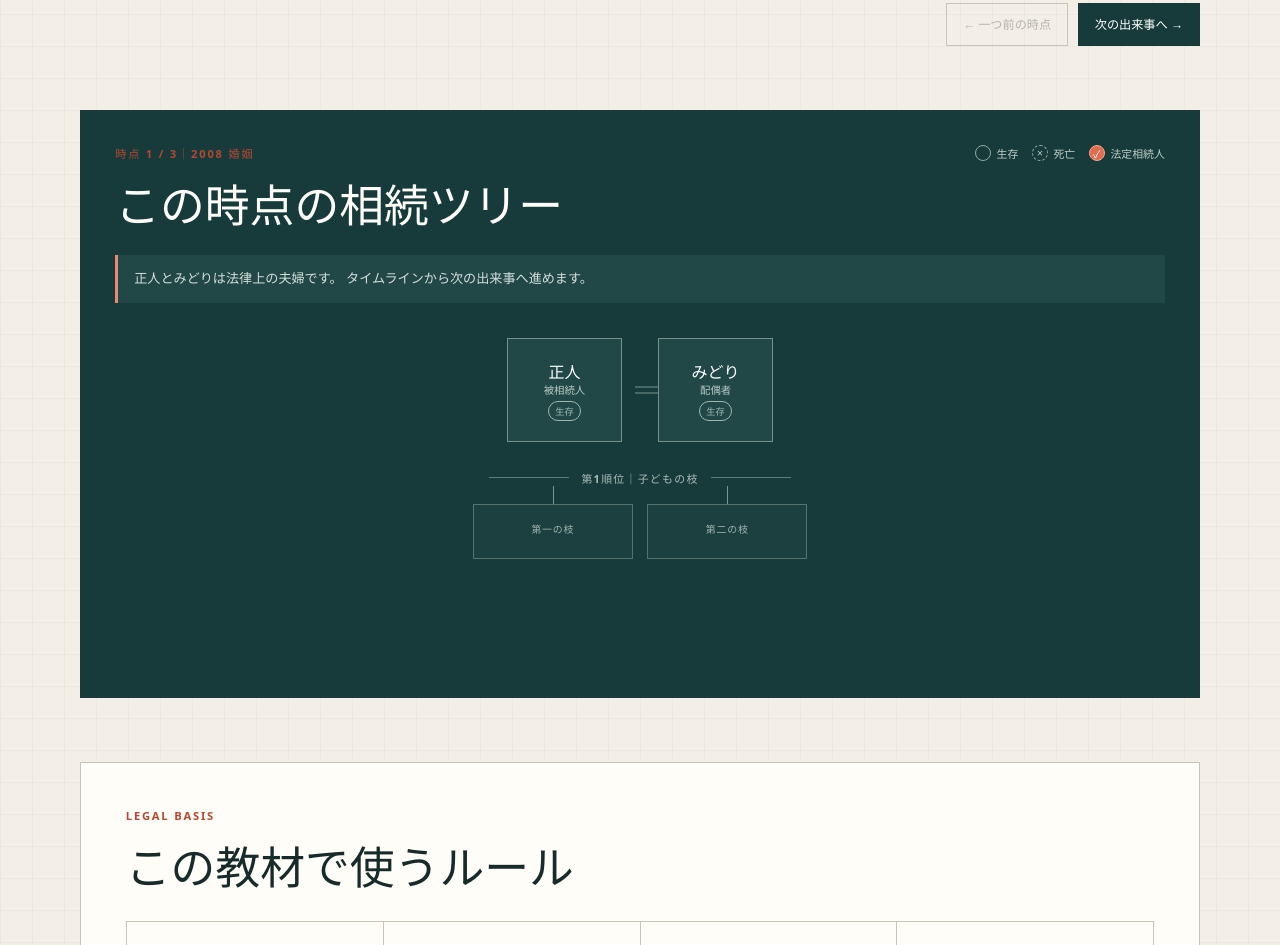
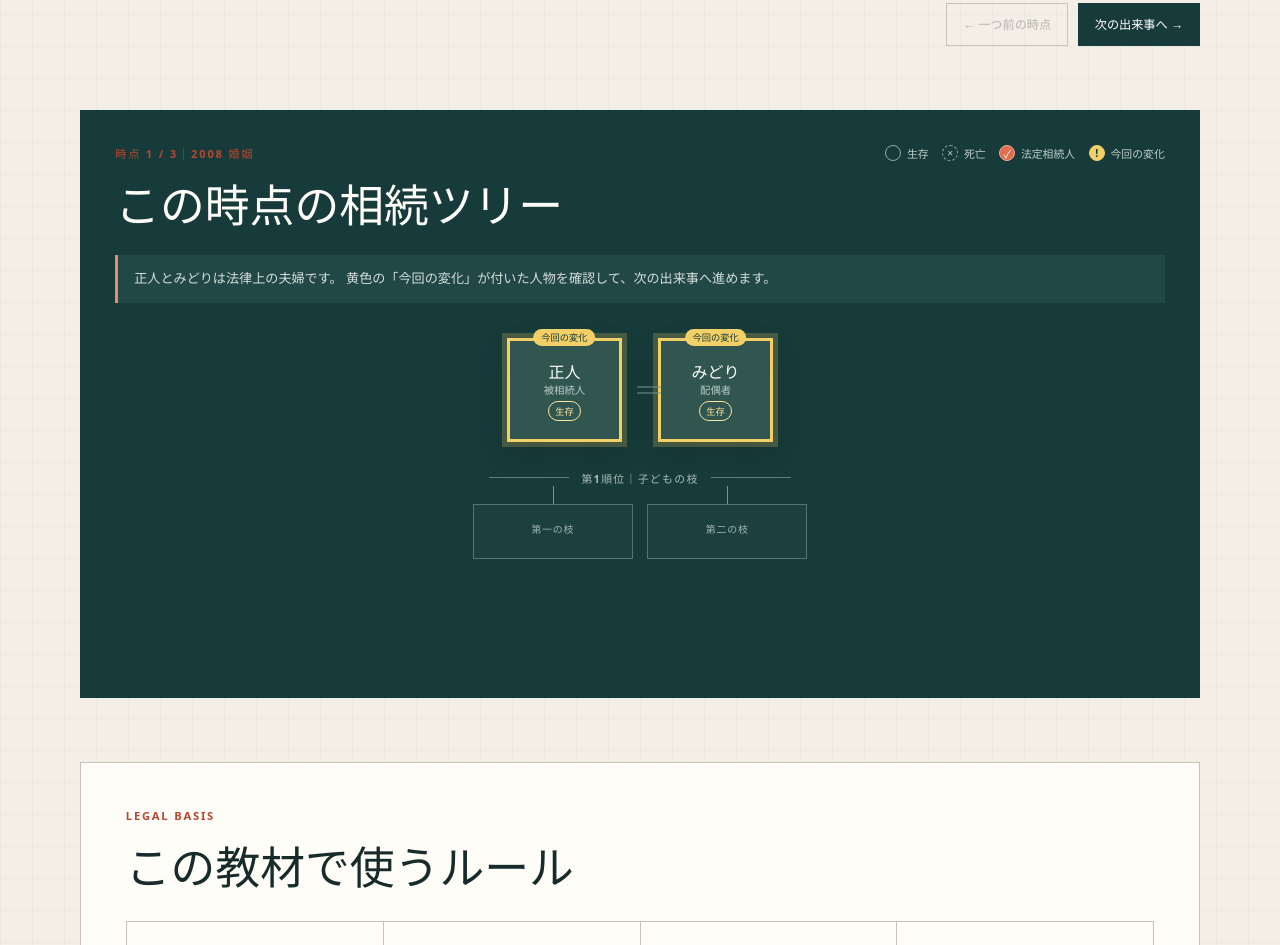
Before and after one commit to xtetsuji/study-chosashi, a plain HTML site: page site/inheritance-tree/index.html in a window 1280 px wide. Shown: the part 1266-2211 px from the top of the page. Drawn offline with Linux system fonts and the light colour scheme.

Commit message:
feat: 時系列の変化した人物を強調表示

```diff
--- a/site/inheritance-tree/app.js
+++ b/site/inheritance-tree/app.js
@@ -10,9 +10,9 @@ const scenarios = [
       ["遺言", "なし"],
     ],
     events: [
-      { date: "2008", label: "婚姻", note: "正人とみどりは法律上の夫婦です。" },
-      { date: "2013", label: "子ども", note: "春と葵の2人の子がいます。" },
-      { date: "2026", label: "相続開始", note: "正人が死亡しました。この時点で相続人を判定します。" },
+      { date: "2008", label: "婚姻", note: "正人とみどりは法律上の夫婦です。", changedPeople: ["masato", "midori"] },
+      { date: "2013", label: "子ども", note: "春と葵の2人の子がいます。", changedPeople: ["haru", "aoi"] },
+      { date: "2026", label: "相続開始", note: "正人が死亡しました。この時点で相続人を判定します。", changedPeople: ["masato"] },
     ],
     people: {
       masato: { name: "正人", relation: "被相続人", diedStep: 2 },
@@ -50,10 +50,10 @@ const scenarios = [
       ["先に死亡", "子・健"],
     ],
     events: [
-      { date: "1998", label: "家族", note: "宗一には、配偶者の恵と2人の子がいます。" },
-      { date: "2016", label: "孫の出生", note: "健の子として陸と海が生まれています。" },
-      { date: "2024", label: "健が死亡", note: "宗一の子・健が、宗一より先に死亡しました。" },
-      { date: "2026", label: "相続開始", note: "宗一が死亡しました。健の枝で代襲が起こるかを判定します。" },
+      { date: "1998", label: "家族", note: "宗一には、配偶者の恵と2人の子がいます。", changedPeople: ["soichi", "megumi", "yui", "ken"] },
+      { date: "2016", label: "孫の出生", note: "健の子として陸と海が生まれています。", changedPeople: ["riku", "umi"] },
+      { date: "2024", label: "健が死亡", note: "宗一の子・健が、宗一より先に死亡しました。", changedPeople: ["ken"] },
+      { date: "2026", label: "相続開始", note: "宗一が死亡しました。健の枝で代襲が起こるかを判定します。", changedPeople: ["soichi"] },
     ],
     people: {
       soichi: { name: "宗一", relation: "被相続人", diedStep: 3 },
@@ -96,11 +96,11 @@ const scenarios = [
       ["先に死亡", "子・誠、孫・翼"],
     ],
     events: [
-      { date: "2000", label: "家族", note: "文子には、直と誠の2人の子がいます。" },
-      { date: "2018", label: "ひ孫", note: "誠の子・翼には、灯と岳の2人の子がいます。" },
-      { date: "2023", label: "誠が死亡", note: "文子の子・誠が先に死亡しました。" },
-      { date: "2025", label: "翼も死亡", note: "代襲するはずだった孫・翼も、文子より先に死亡しました。" },
-      { date: "2026", label: "相続開始", note: "文子が死亡しました。誠の枝がどこまで続くかを判定します。" },
+      { date: "2000", label: "家族", note: "文子には、直と誠の2人の子がいます。", changedPeople: ["fumiko", "nao", "makoto", "tsubasa"] },
+      { date: "2018", label: "ひ孫", note: "誠の子・翼には、灯と岳の2人の子がいます。", changedPeople: ["akari", "gaku"] },
+      { date: "2023", label: "誠が死亡", note: "文子の子・誠が先に死亡しました。", changedPeople: ["makoto"] },
+      { date: "2025", label: "翼も死亡", note: "代襲するはずだった孫・翼も、文子より先に死亡しました。", changedPeople: ["tsubasa"] },
+      { date: "2026", label: "相続開始", note: "文子が死亡しました。誠の枝がどこまで続くかを判定します。", changedPeople: ["fumiko"] },
     ],
     people: {
       fumiko: { name: "文子", relation: "被相続人", diedStep: 4 },
@@ -143,10 +143,10 @@ const scenarios = [
       ["前提", "子・直系尊属はいない"],
     ],
     events: [
-      { date: "2010", label: "家族", note: "浩には配偶者の澄子、姉の玲子、兄の修がいます。子と直系尊属はいません。" },
-      { date: "2019", label: "修が死亡", note: "兄・修が浩より先に死亡しました。修の子・悠が代襲候補になります。" },
-      { date: "2024", label: "悠も死亡", note: "甥・悠も浩より先に死亡しました。悠には子・湊がいます。" },
-      { date: "2026", label: "相続開始", note: "浩が死亡しました。兄弟姉妹の枝が湊まで続くかを判定します。" },
+      { date: "2010", label: "家族", note: "浩には配偶者の澄子、姉の玲子、兄の修がいます。子と直系尊属はいません。", changedPeople: ["hiroshi", "sumiko", "reiko", "osamu", "yu", "minato"] },
+      { date: "2019", label: "修が死亡", note: "兄・修が浩より先に死亡しました。修の子・悠が代襲候補になります。", changedPeople: ["osamu"] },
+      { date: "2024", label: "悠も死亡", note: "甥・悠も浩より先に死亡しました。悠には子・湊がいます。", changedPeople: ["yu"] },
+      { date: "2026", label: "相続開始", note: "浩が死亡しました。兄弟姉妹の枝が湊まで続くかを判定します。", changedPeople: ["hiroshi"] },
     ],
     people: {
       hiroshi: { name: "浩", relation: "被相続人", diedStep: 3 },
@@ -190,10 +190,10 @@ const scenarios = [
       ["前提", "子・直系尊属はいない"],
     ],
     events: [
-      { date: "1985", label: "きょうだい", note: "一郎と次郎は父母の双方が同じ兄弟です。" },
-      { date: "1995", label: "半血の妹", note: "一郎には、父だけを同じくする妹・美緒もいます。" },
-      { date: "2024", label: "父母が死亡", note: "一郎の父と母は、一郎より先に死亡しました。" },
-      { date: "2026", label: "相続開始", note: "一郎が死亡しました。全血と半血の重みを使って相続分を計算します。" },
+      { date: "1985", label: "きょうだい", note: "一郎と次郎は父母の双方が同じ兄弟です。", changedPeople: ["ichiro", "jiro"] },
+      { date: "1995", label: "半血の妹", note: "一郎には、父だけを同じくする妹・美緒もいます。", changedPeople: ["mio"] },
+      { date: "2024", label: "父母が死亡", note: "一郎の父と母は、一郎より先に死亡しました。", changedPeople: ["father", "mother"] },
+      { date: "2026", label: "相続開始", note: "一郎が死亡しました。全血と半血の重みを使って相続分を計算します。", changedPeople: ["ichiro"] },
     ],
     people: {
       father: { name: "父", relation: "一郎・次郎・美緒の父", diedStep: 2 },
@@ -235,11 +235,11 @@ const scenarios = [
       ["養子の子", "花は縁組前、光は縁組後に出生"],
     ],
     events: [
-      { date: "2005", label: "花が出生", note: "太郎の子・花は、千代と太郎が養子縁組する前に生まれています。" },
-      { date: "2010", label: "養子縁組", note: "千代と太郎が養子縁組をしました。この日から養親子関係が生じます。" },
-      { date: "2012", label: "光が出生", note: "太郎の子・光は、養子縁組の後に生まれました。" },
-      { date: "2024", label: "太郎が死亡", note: "養子・太郎が千代より先に死亡しました。" },
-      { date: "2026", label: "相続開始", note: "千代が死亡しました。花と光が太郎を代襲できるかを判定します。" },
+      { date: "2005", label: "花が出生", note: "太郎の子・花は、千代と太郎が養子縁組する前に生まれています。", changedPeople: ["hana"] },
+      { date: "2010", label: "養子縁組", note: "千代と太郎が養子縁組をしました。この日から養親子関係が生じます。", changedPeople: ["chiyo", "taro"] },
+      { date: "2012", label: "光が出生", note: "太郎の子・光は、養子縁組の後に生まれました。", changedPeople: ["hikari"] },
+      { date: "2024", label: "太郎が死亡", note: "養子・太郎が千代より先に死亡しました。", changedPeople: ["taro"] },
+      { date: "2026", label: "相続開始", note: "千代が死亡しました。花と光が太郎を代襲できるかを判定します。", changedPeople: ["chiyo"] },
     ],
     people: {
       chiyo: { name: "千代", relation: "被相続人", diedStep: 4 },
@@ -329,6 +329,7 @@ function personCard(personId) {
     && isVisible(person);
   const selected = selectedPeople.has(personId);
   const finalDecedent = isFinalSnapshot() && person.relation === "被相続人";
+  const changedThisStep = scenario.events[snapshotIndex].changedPeople?.includes(personId) ?? false;
   const card = document.createElement(selectable ? "button" : "div");
   card.className = "person-card";
   card.dataset.person = personId;
@@ -352,6 +353,7 @@ function personCard(personId) {
 
   if (!isVisible(person)) card.classList.add("is-not-born");
   if (isDead(person)) card.classList.add("is-dead");
+  if (changedThisStep && !finalDecedent) card.classList.add("has-current-change");
   if (finalDecedent) card.classList.add("is-decedent-final");
 
   if (isRevealed && isFinalSnapshot()) {
@@ -382,6 +384,7 @@ function personCard(personId) {
 
   card.innerHTML = `
     ${selected && !isRevealed ? '<span class="selection-mark" aria-hidden="true">選択中</span>' : ""}
+    ${changedThisStep && !finalDecedent ? '<span class="change-mark">今回の変化</span>' : ""}
     ${finalDecedent ? '<span class="decedent-mark">相続開始</span>' : ""}
     <span class="person-name">${person.name}</span>
     <span class="person-relation">${person.relation}</span>
@@ -701,7 +704,7 @@ function render() {
   elements.stepLabel.textContent = `時点 ${snapshotIndex + 1} / ${scenario.events.length}｜${event.date} ${event.label}`;
   elements.snapshotNote.textContent = isFinalSnapshot()
     ? `${event.note} 家系図の人物カードを直接選び、法定相続人になる人を回答してください。`
-    : `${event.note} タイムラインから次の出来事へ進めます。`;
+    : `${event.note} 黄色の「今回の変化」が付いた人物を確認して、次の出来事へ進めます。`;
   renderScenarioButtons();
   renderStory();
   renderTimeline();
--- a/site/inheritance-tree/index.html
+++ b/site/inheritance-tree/index.html
@@ -7,7 +7,7 @@
       name="description"
       content="家族の出来事を時系列で追い、法定相続人と法定相続分を家系図で学ぶ試作教材"
     />
-    <link rel="stylesheet" href="./style.css?v=9" />
+    <link rel="stylesheet" href="./style.css?v=10" />
     <title>相続ツリー・ラボ｜法定相続人と法定相続分</title>
   </head>
   <body>
@@ -76,6 +76,7 @@
             <span><i class="legend-mark legend-mark--alive" aria-hidden="true"></i>生存</span>
             <span><i class="legend-mark legend-mark--dead" aria-hidden="true">×</i>死亡</span>
             <span><i class="legend-mark legend-mark--heir" aria-hidden="true">✓</i>法定相続人</span>
+            <span><i class="legend-mark legend-mark--change" aria-hidden="true">!</i>今回の変化</span>
           </div>
         </div>
 
@@ -146,6 +147,6 @@
         この教材は、一般則を単純化して理解するための試験学習用プロトタイプです。個別事案への法的助言ではありません。
       </footer>
     </main>
-    <script src="./app.js?v=9"></script>
+    <script src="./app.js?v=10"></script>
   </body>
 </html>
--- a/site/inheritance-tree/style.css
+++ b/site/inheritance-tree/style.css
@@ -94,6 +94,7 @@ h1 span { color: var(--red); }
 .legend-mark { display: grid; width: 1rem; height: 1rem; place-items: center; border: 1px solid #91aaa4; border-radius: 50%; font-size: 0.65rem; font-style: normal; }
 .legend-mark--dead { border-style: dashed; }
 .legend-mark--heir { border-color: #f0aa93; background: #df6d4e; color: white; }
+.legend-mark--change { border-color: #f2cf67; background: #f2cf67; color: #173b3a; font-weight: 900; }
 .snapshot-note { margin: 1.25rem 0 0; padding: 0.8rem 1rem; border-left: 3px solid #e9896f; background: #214846; color: #d5dfdc; font-size: 0.82rem; line-height: 1.65; }
 
 .tree-stage { min-height: 360px; padding: 2.2rem 0 1rem; overflow-x: auto; }
@@ -132,6 +133,8 @@ h1 span { color: var(--red); }
 .person-card.is-not-born { display: none; }
 .person-card.is-dead { border-style: dashed; opacity: 0.65; }
 .person-card.is-dead::after { position: absolute; top: 0.3rem; right: 0.38rem; color: #efaa96; content: "×"; font-weight: 900; }
+.person-card.has-current-change { border: 3px solid #f2cf67; background: #31564f; opacity: 1; box-shadow: 0 0 0 5px rgba(242, 207, 103, 0.22), 0 0.7rem 1.5rem rgba(0, 0, 0, 0.16); animation: change-emphasis 700ms ease-out; }
+.person-card.has-current-change .person-state { color: #ffe6a1; }
 .person-card.is-decedent-final { border: 4px double #fff1e7; background: #713729; opacity: 1; box-shadow: 0 0 0 5px rgba(255, 241, 231, 0.2), 0 0.8rem 1.8rem rgba(0, 0, 0, 0.2); }
 .person-card.is-decedent-final .person-name { font-size: 1.15rem; }
 .person-card.is-decedent-final .person-relation { color: #ffe4da; font-weight: 800; }
@@ -147,6 +150,7 @@ h1 span { color: var(--red); }
 .person-card.is-wrong .person-state { color: #ffc3b2; }
 .person-card .person-share { margin-top: 0.3rem; color: #ffd7ca; font-size: 0.75rem; font-weight: 900; }
 .selection-mark { position: absolute; top: -0.75rem; left: 50%; z-index: 2; padding: 0.18rem 0.48rem; border-radius: 1rem; background: #77d1e4; color: #123a46; font-size: 0.58rem; font-weight: 900; line-height: 1.2; white-space: nowrap; transform: translateX(-50%); }
+.change-mark { position: absolute; top: -0.75rem; left: 50%; z-index: 2; padding: 0.18rem 0.48rem; border-radius: 1rem; background: #f2cf67; color: #173b3a; font-size: 0.58rem; font-weight: 900; line-height: 1.2; white-space: nowrap; transform: translateX(-50%); }
 .decedent-mark { position: absolute; top: -0.85rem; left: 50%; z-index: 2; padding: 0.22rem 0.58rem; border: 1px solid #fff1e7; border-radius: 1rem; background: #b64730; color: white; font-size: 0.6rem; font-weight: 900; line-height: 1.2; white-space: nowrap; transform: translateX(-50%); }
 .event-badge { display: block; max-width: 12rem; margin: 0.5rem auto 0; color: #efaa96; font-size: 0.62rem; text-align: center; }
 
@@ -255,7 +259,14 @@ footer { padding: 2rem 0 0; color: #727a76; font-size: 0.7rem; line-height: 1.7;
   .law-grid p { min-height: auto; }
 }
 
+@keyframes change-emphasis {
+  0% { transform: scale(0.96); box-shadow: 0 0 0 0 rgba(242, 207, 103, 0.5); }
+  60% { transform: scale(1.03); box-shadow: 0 0 0 8px rgba(242, 207, 103, 0.28), 0 0.7rem 1.5rem rgba(0, 0, 0, 0.16); }
+  100% { transform: scale(1); box-shadow: 0 0 0 5px rgba(242, 207, 103, 0.22), 0 0.7rem 1.5rem rgba(0, 0, 0, 0.16); }
+}
+
 @media (prefers-reduced-motion: reduce) {
   .person-card { transition: none; }
+  .person-card.has-current-change { animation: none; }
   *, *::before, *::after { scroll-behavior: auto !important; }
 }
```
